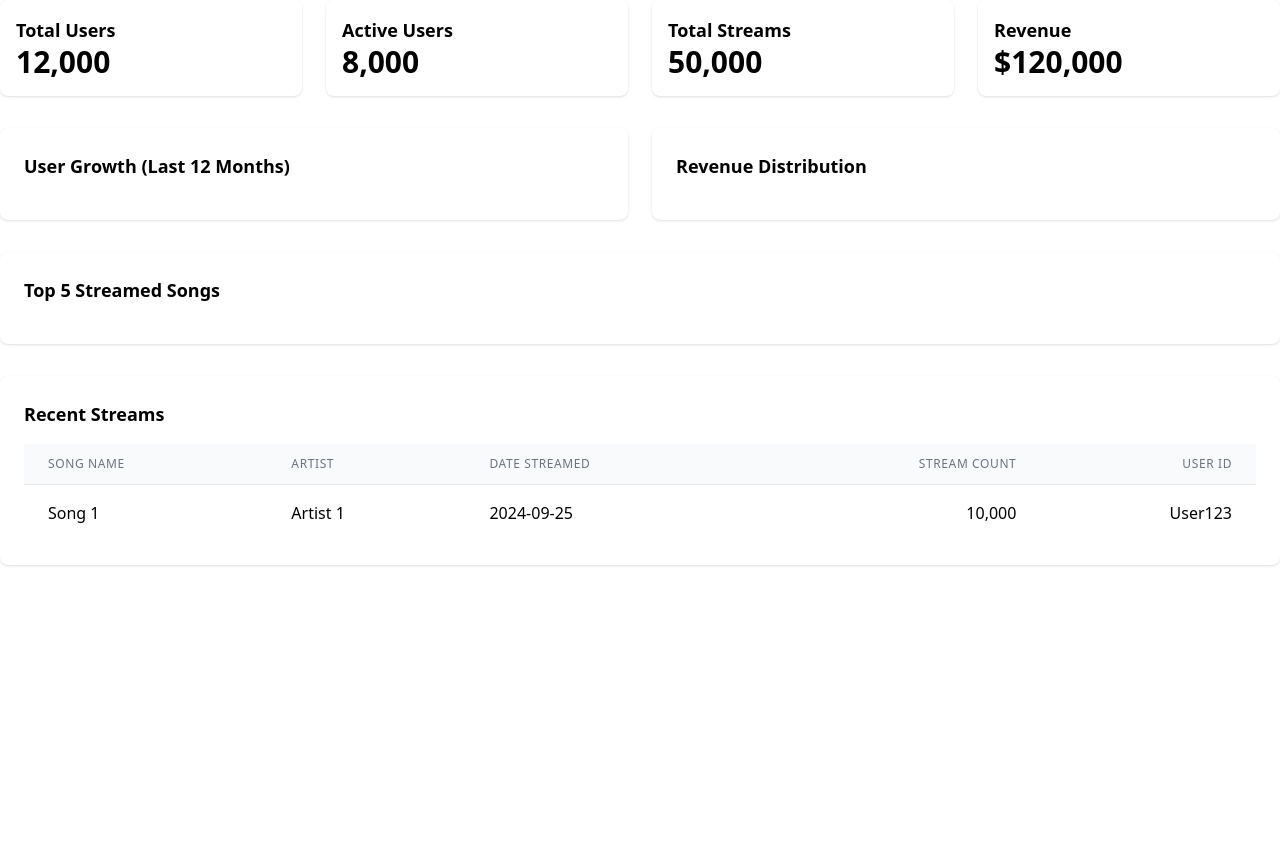
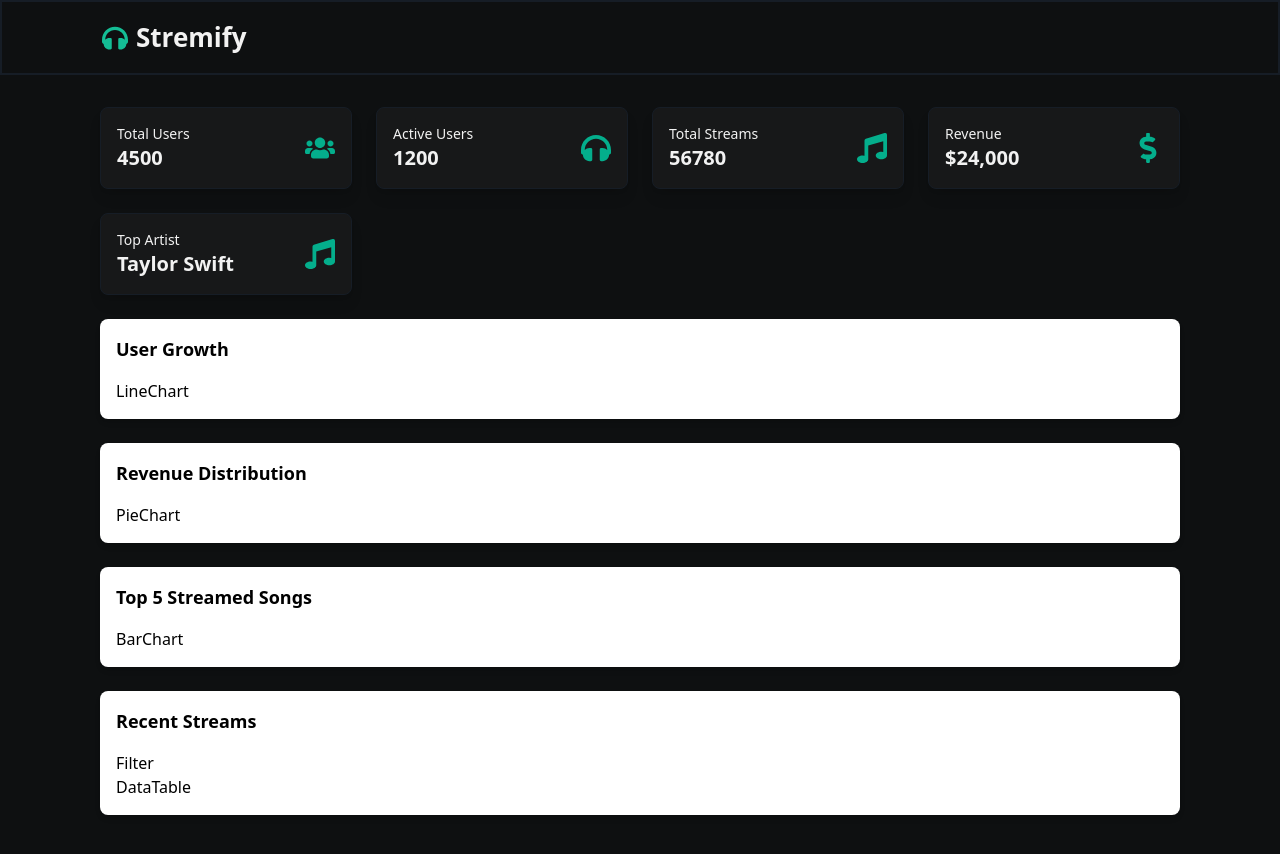
Before and after one commit to Rupesh-Piwal/Streamify, a Next.js app: page / in a window 1280 px wide. Shown: the top 854 px of the page. Before the commit the page ends 800 px from the top, so only its background shows below. Built offline with nearby package versions, Linux system fonts and the light colour scheme.

Commit message:
metrics-card ui

```diff
--- a/src/app/layout.tsx
+++ b/src/app/layout.tsx
@@ -1,6 +1,7 @@
 import type { Metadata } from "next";
 import localFont from "next/font/local";
 import "./globals.css";
+import Header from "@/components/Header";
 
 const geistSans = localFont({
   src: "./fonts/GeistVF.woff",
@@ -28,6 +29,7 @@ export default function RootLayout({
       <body
         className={`${geistSans.variable} ${geistMono.variable} antialiased`}
       >
+        <Header />
         {children}
       </body>
     </html>
--- a/src/app/page.tsx
+++ b/src/app/page.tsx
@@ -1,77 +1,68 @@
-import Image from "next/image";
+import BarChart from "@/components/chart/BarChart";
+import LineChart from "@/components/chart/LineChart";
+import PieChart from "@/components/chart/PieChart";
+import Filter from "@/components/Filter";
+import MetricsCard from "@/components/MetricsCard";
+import DataTable from "@/components/Table/DataTable";
+import { FaDollarSign, FaHeadphones, FaMusic, FaUsers } from "react-icons/fa";
 
 export default function Home() {
+  const totalStreams = 56780;
+  const topArtist = "Taylor Swift";
   return (
-    <div>
-      <div className="grid grid-cols-1 md:grid-cols-4 gap-6">
-        <div className="bg-white shadow rounded-lg p-4">
-          <h2 className="text-lg font-semibold">Total Users</h2>
-          <p className="text-3xl font-bold">12,000</p>
+    <div className="min-h-screen bg-[#0E1011] px-[100px]">
+      {/* Header */}
+
+      <div className="container mx-auto py-8">
+        {/* Metrics Cards */}
+        <div className="grid grid-cols-1 sm:grid-cols-2 md:grid-cols-3 lg:grid-cols-4 gap-6">
+          <MetricsCard title="Total Users" value={4500} icon={<FaUsers />} />
+          <MetricsCard
+            title="Active Users"
+            value={1200}
+            icon={<FaHeadphones />}
+          />
+          <MetricsCard
+            title="Total Streams"
+            value={totalStreams}
+            icon={<FaMusic />}
+          />
+          <MetricsCard
+            title="Revenue"
+            value="$24,000"
+            icon={<FaDollarSign />}
+          />
+          <MetricsCard
+            title="Top Artist"
+            value={topArtist}
+            icon={<FaMusic />}
+          />
         </div>
-        <div className="bg-white shadow rounded-lg p-4">
-          <h2 className="text-lg font-semibold">Active Users</h2>
-          <p className="text-3xl font-bold">8,000</p>
+
+        {/* User Growth Line Chart */}
+        <div className="bg-white shadow-md rounded-lg my-6 p-4">
+          <h2 className="text-lg font-semibold mb-4">User Growth</h2>
+          <LineChart />
         </div>
-        <div className="bg-white shadow rounded-lg p-4">
-          <h2 className="text-lg font-semibold">Total Streams</h2>
-          <p className="text-3xl font-bold">50,000</p>
+
+        {/* Revenue Distribution Pie Chart */}
+        <div className="bg-white shadow-md rounded-lg my-6 p-4">
+          <h2 className="text-lg font-semibold mb-4">Revenue Distribution</h2>
+          <PieChart />
         </div>
-        <div className="bg-white shadow rounded-lg p-4">
-          <h2 className="text-lg font-semibold">Revenue</h2>
-          <p className="text-3xl font-bold">$120,000</p>
+
+        {/* Top 5 Streamed Songs Bar Chart */}
+        <div className="bg-white shadow-md rounded-lg my-6 p-4">
+          <h2 className="text-lg font-semibold mb-4">Top 5 Streamed Songs</h2>
+          <BarChart />
         </div>
-      </div>
-      <div className="grid grid-cols-1 md:grid-cols-2 gap-6 my-8">
-        <div className="bg-white shadow rounded-lg p-6">
-          <h2 className="text-lg font-semibold">
-            User Growth (Last 12 Months)
-          </h2>
-          <div className="mt-4">{/* Line Chart Component */}</div>
+
+        {/* Filter for Recent Streams */}
+        <div className="bg-white shadow-md rounded-lg my-6 p-4">
+          <h2 className="text-lg font-semibold mb-4">Recent Streams</h2>
+          <Filter />
+          <DataTable />
         </div>
-        <div className="bg-white shadow rounded-lg p-6">
-          <h2 className="text-lg font-semibold">Revenue Distribution</h2>
-          <div className="mt-4">{/* Pie Chart Component */}</div>
-        </div>
-      </div>
-      <div className="bg-white shadow rounded-lg p-6">
-        <h2 className="text-lg font-semibold">Top 5 Streamed Songs</h2>
-        <div className="mt-4">{/* Bar Chart Component */}</div>
-      </div>
-      <div className="bg-white shadow rounded-lg p-6 mt-8">
-        <h2 className="text-lg font-semibold mb-4">Recent Streams</h2>
-        <table className="min-w-full divide-y divide-gray-200">
-          <thead className="bg-gray-50">
-            <tr>
-              <th className="px-6 py-3 text-left text-xs font-medium text-gray-500 uppercase tracking-wider">
-                Song Name
-              </th>
-              <th className="px-6 py-3 text-left text-xs font-medium text-gray-500 uppercase tracking-wider">
-                Artist
-              </th>
-              <th className="px-6 py-3 text-left text-xs font-medium text-gray-500 uppercase tracking-wider">
-                Date Streamed
-              </th>
-              <th className="px-6 py-3 text-right text-xs font-medium text-gray-500 uppercase tracking-wider">
-                Stream Count
-              </th>
-              <th className="px-6 py-3 text-right text-xs font-medium text-gray-500 uppercase tracking-wider">
-                User ID
-              </th>
-            </tr>
-          </thead>
-          <tbody className="bg-white divide-y divide-gray-200">
-            <tr>
-              <td className="px-6 py-4 whitespace-nowrap">Song 1</td>
-              <td className="px-6 py-4 whitespace-nowrap">Artist 1</td>
-              <td className="px-6 py-4 whitespace-nowrap">2024-09-25</td>
-              <td className="px-6 py-4 text-right whitespace-nowrap">10,000</td>
-              <td className="px-6 py-4 text-right whitespace-nowrap">
-                User123
-              </td>
-            </tr>
-            {/* More rows here */}
-          </tbody>
-        </table>
       </div>
     </div>
   );
--- a/src/components/Header.tsx
+++ b/src/components/Header.tsx
@@ -1,7 +1,17 @@
 import React from "react";
+import { FaHeadphones } from "react-icons/fa";
 
 const Header = () => {
-  return <div>Header</div>;
+  return (
+    <div className="bg-[#0E1011] text-[#F2F2F2] font-semibold font-sans text-[26px] border-2 border-[#161D26] py-4">
+      <h2 className="px-[100px] flex flex-row gap-2 items-center">
+        <span>
+          <FaHeadphones style={{ color: "#14BD95" }} />
+        </span>{" "}
+        Stremify
+      </h2>
+    </div>
+  );
 };
 
 export default Header;
--- a/src/components/MetricsCard.tsx
+++ b/src/components/MetricsCard.tsx
@@ -5,12 +5,12 @@ interface MetricsCardProps {
 }
 const MetricsCard: React.FC<MetricsCardProps> = ({ title, value, icon }) => {
   return (
-    <div className="bg-white shadow-lg rounded-lg p-4 flex items-center justify-between">
+    <div className="bg-[#171819] shadow-lg rounded-lg p-4 flex items-center justify-between border border-[#161D26]">
       <div>
-        <h3 className="text-sm text-gray-500">{title}</h3>
-        <p className="text-xl font-semibold">{value}</p>
+        <h3 className="text-sm text-[#F2F2F2]">{title}</h3>
+        <p className="text-xl font-semibold text-[#F2F2F2]">{value}</p>
       </div>
-      <div className="text-3xl text-blue-500">{icon}</div>
+      <div className="text-3xl text-[#04AE8C]">{icon}</div>
     </div>
   );
 };
```
Also changed, not shown: package.json (+5 -4 lines), 1 other file (tests, documents, lock files or other folders).
